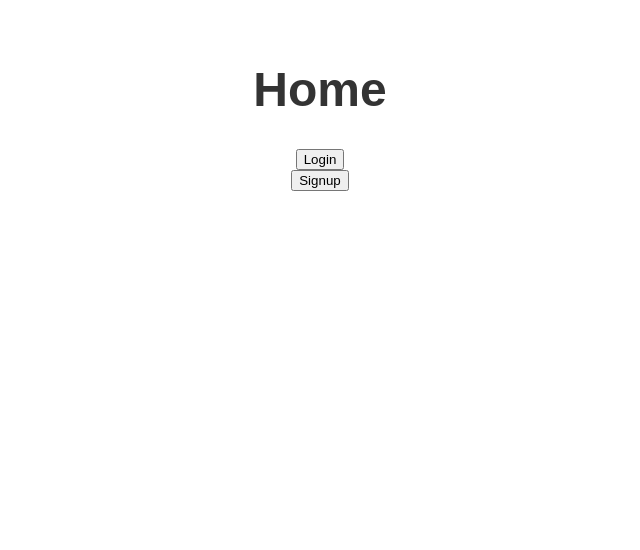
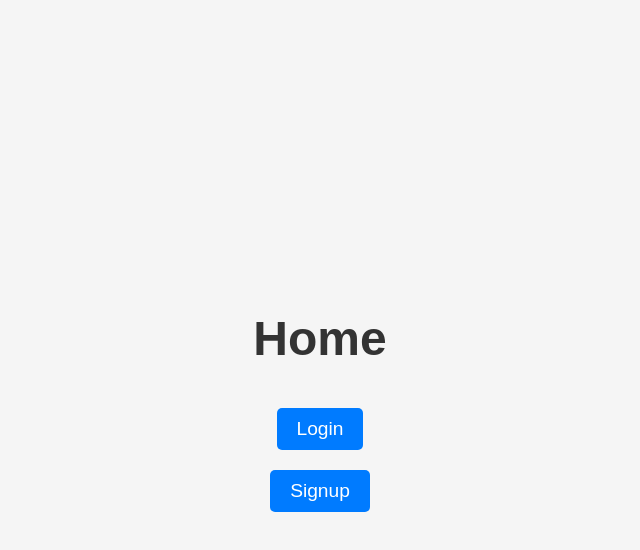
Before and after one commit to Arj-Patel/RSS-Aggregator, a React (Create React App) app in the folder RSS aggregator frontend/rss-aggregator-frontend/: page / in a window 1280 px wide. Shown: the top 550 px of the page, without its empty margins (320-960 px from the left). Built offline with nearby package versions, Linux system fonts and the light colour scheme.

Commit message:
fixed bugs while signing in.

```diff
--- a/RSS aggregator frontend/rss-aggregator-frontend/package.json
+++ b/RSS aggregator frontend/rss-aggregator-frontend/package.json
@@ -11,7 +11,7 @@
     "react": "^18.3.1",
     "react-dom": "^18.3.1",
     "react-router-dom": "^6.23.1",
-    "react-scripts": "5.0.1",
+    "react-scripts": "^5.0.1",
     "web-vitals": "^2.1.4"
   },
   "scripts": {
--- a/RSS aggregator frontend/rss-aggregator-frontend/src/components/Dashboard.js
+++ b/RSS aggregator frontend/rss-aggregator-frontend/src/components/Dashboard.js
@@ -104,6 +104,7 @@ export default function Dashboard() {
     const handleFollowFeed = (feedId) => {
         if (window.confirm('Are you sure you want to follow this feed?')) {
             const apiKey = localStorage.getItem('apiKey');
+            console.log(apiKey);
             axios.post('http://localhost:8080/v1/feed_follows', { feed_id: feedId }, {
                 headers: {
                     'Authorization': `ApiKey ${apiKey}`
--- a/RSS aggregator frontend/rss-aggregator-frontend/src/components/Home.js
+++ b/RSS aggregator frontend/rss-aggregator-frontend/src/components/Home.js
@@ -1,13 +1,14 @@
 import { useNavigate } from 'react-router-dom';
+import styles from './Home.module.css'; // Import the CSS Module
 
 export default function Home() {
   const navigate = useNavigate();
-  /*...*/
+
   return (
-    <div className="container">
+    <div className={styles.container}>
       <h1>Home</h1>
-      <button onClick={() => navigate('/login')}>Login</button>
-      <button onClick={() => navigate('/signup')}>Signup</button>
+      <button className={styles.Login} onClick={() => navigate('/login')}>Login</button>
+      <button className={styles.Signup} onClick={() => navigate('/signup')}>Signup</button>
     </div>
   );
 }
--- /dev/null
+++ b/RSS aggregator frontend/rss-aggregator-frontend/src/components/Home.module.css
@@ -0,0 +1,30 @@
+.container {
+  display: flex;
+  flex-direction: column;
+  align-items: center;
+  justify-content: center;
+  height: 100vh;
+  background-color: #f5f5f5;
+  font-family: Arial, sans-serif;
+}
+
+h1 {
+  color: #333;
+  font-size: 3em;
+}
+
+.Login, .Signup {
+  margin: 10px;
+  padding: 10px 20px;
+  font-size: 1.2em;
+  border: none;
+  border-radius: 5px;
+  background-color: #007BFF;
+  color: #fff;
+  cursor: pointer;
+  transition: background-color 0.3s ease;
+}
+
+.Login-button:hover, .Signup-button:hover {
+  background-color: #0056b3;
+}
--- a/RSS aggregator frontend/rss-aggregator-frontend/src/components/Signup.js
+++ b/RSS aggregator frontend/rss-aggregator-frontend/src/components/Signup.js
@@ -17,6 +17,7 @@ const Signup = () => {
     try {
       const response = await axios.post('http://localhost:8080/v1/users', { name, email, password: hashedPassword });
       console.log(response.data);
+      localStorage.setItem('apiKey', response.data.api_key);
       navigate('/dashboard'); // Change this line
     } catch (error) {
       console.error(error);
```
Also changed, not shown: RSS aggregator frontend/rss-aggregator-frontend/src/components/Home.css (deleted), 1 other file (tests, documents, lock files or other folders).
